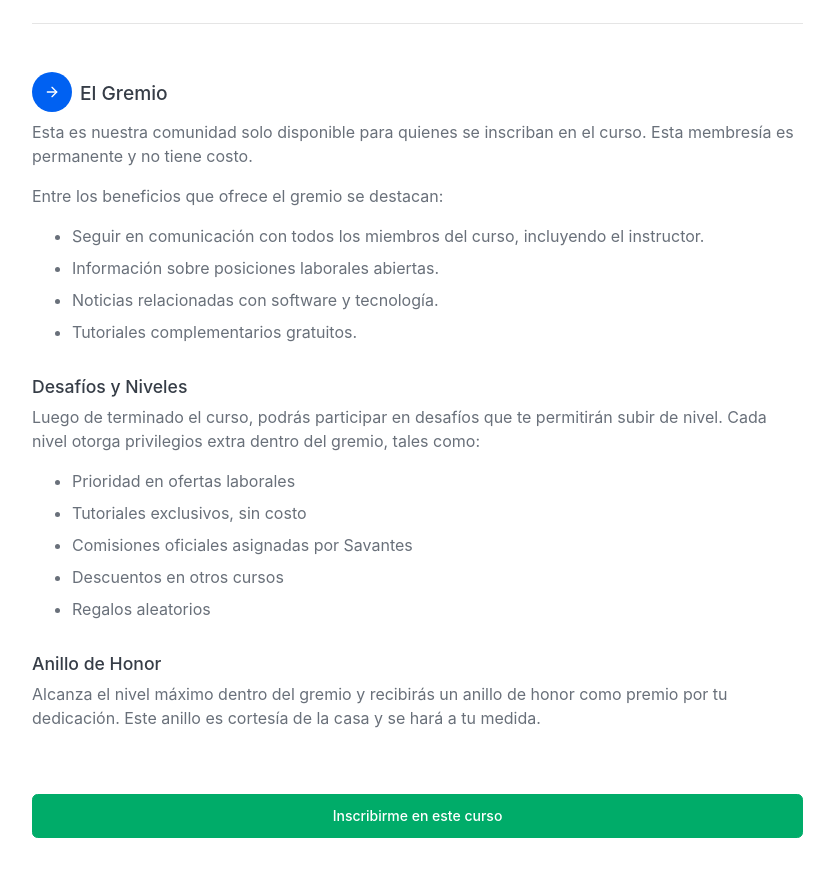
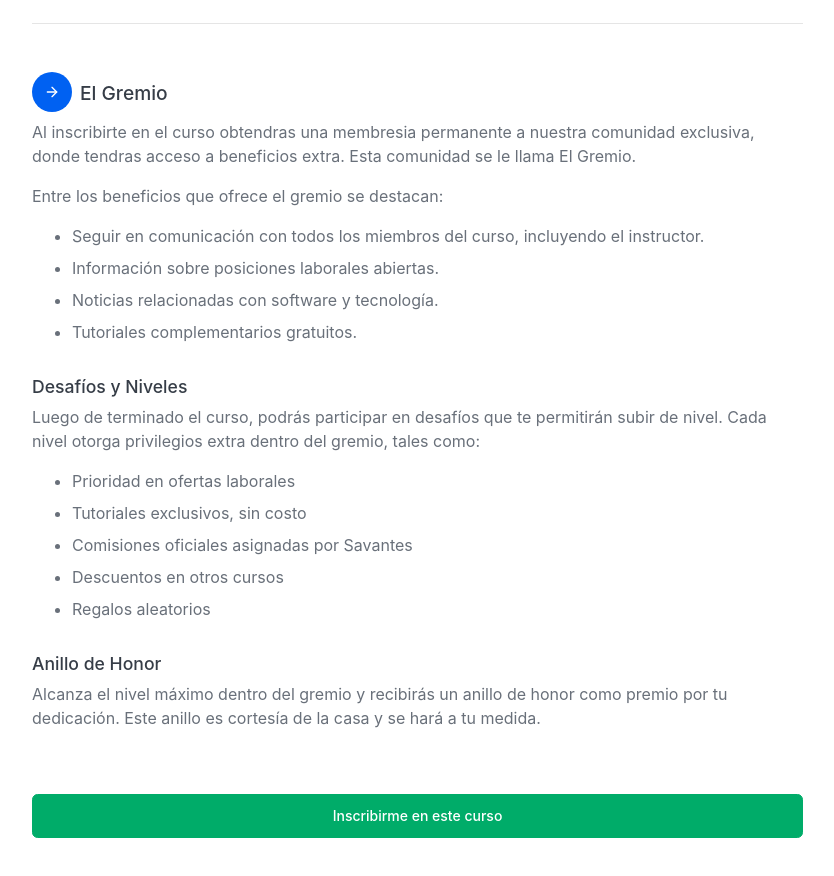
Before and after one commit to LosSavantes/savant.do, a Next.js app: page /curso/programacion-desde-cero in a window 1280 px wide. Shown: the part 1440-2316 px from the top of the page, without its empty margins (359-1193 px from the left). Built offline with nearby package versions, Linux system fonts and the light colour scheme; a web font is replaced by a local one.

Commit message:
changed some text

```diff
--- a/pages/curso/programacion-desde-cero.jsx
+++ b/pages/curso/programacion-desde-cero.jsx
@@ -130,6 +130,7 @@ export default function ProgramaciónDesdeCero() {
               </section>
 
               <hr className="my-5" />
+
               <section>
                 <Heading>Metodología</Heading>
                 <p>
@@ -156,9 +157,9 @@ export default function ProgramaciónDesdeCero() {
                   El Gremio
                 </h4>
                 <p>
-                  Esta es nuestra comunidad solo disponible para quienes se
-                  inscriban en el curso. Esta membresía es permanente y no tiene
-                  costo.
+                  Al inscribirte en el curso obtendras una membresia permanente
+                  a nuestra comunidad exclusiva, donde tendras acceso a
+                  beneficios extra. Esta comunidad se le llama El Gremio.
                 </p>
                 <p>Entre los beneficios que ofrece el gremio se destacan:</p>
                 <ul>
```
